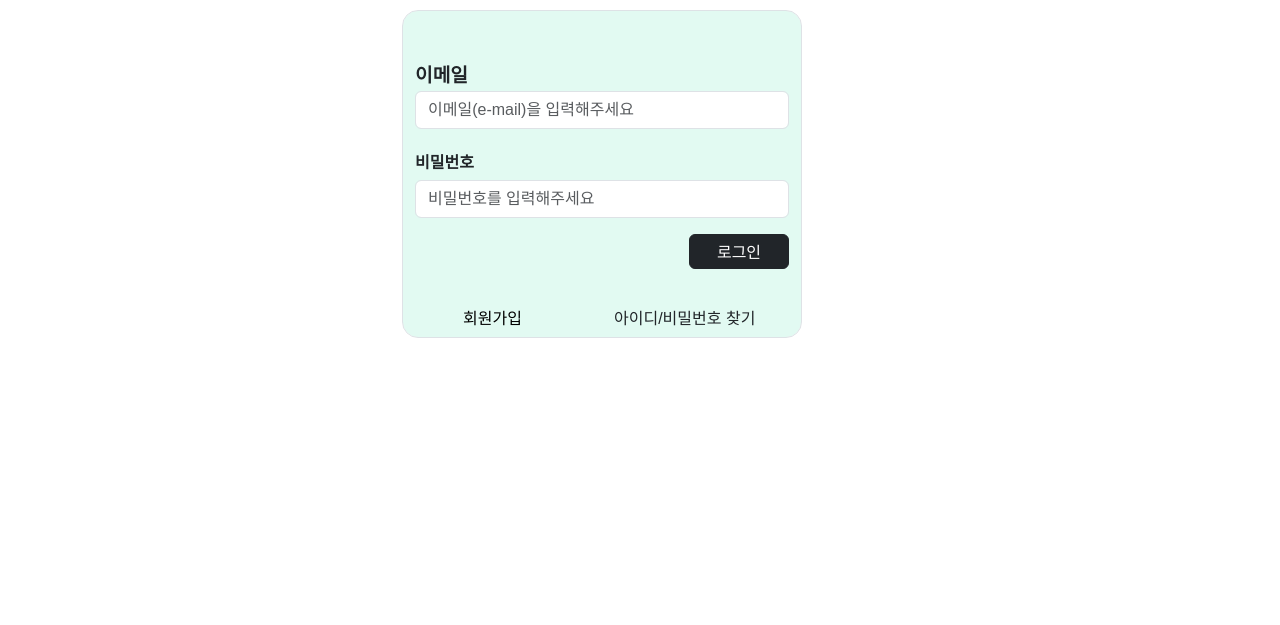
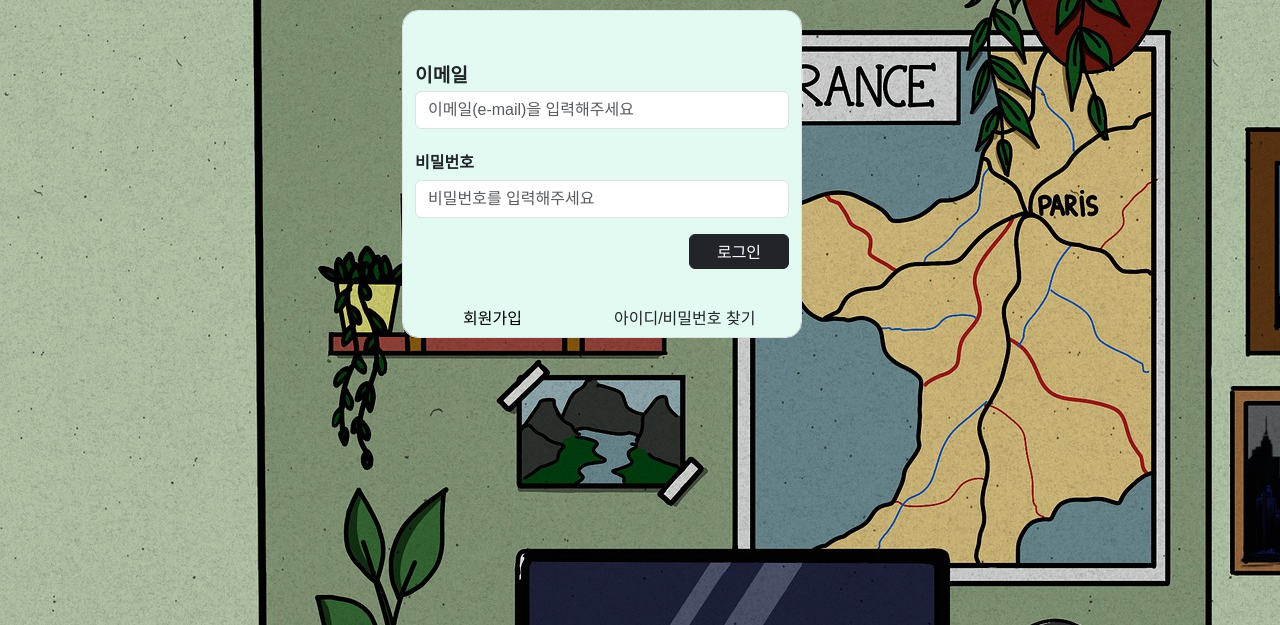
Before and after one commit to babinhi/babinhi.github.io, a plain HTML site: page login.html in a window 1280 px wide. Shown: the part 175-800 px from the top of the page. Drawn offline with nearby package versions, Linux system fonts and the light colour scheme; a web font is replaced by a local one.

Commit message:
portfolio_backgroundimg_0417

```diff
--- a/login.html
+++ b/login.html
@@ -17,6 +17,8 @@
     <link href="https://fonts.googleapis.com/css2?family=Stylish&display=swap" rel="stylesheet">
     <style>
         body{
+            background-image: url('../images/computer.jpg');
+            background-size: auto;
             font-family: 'Dongle', sans-serif;
             /* font-family: 'Stylish', sans-serif; */
         }
```
